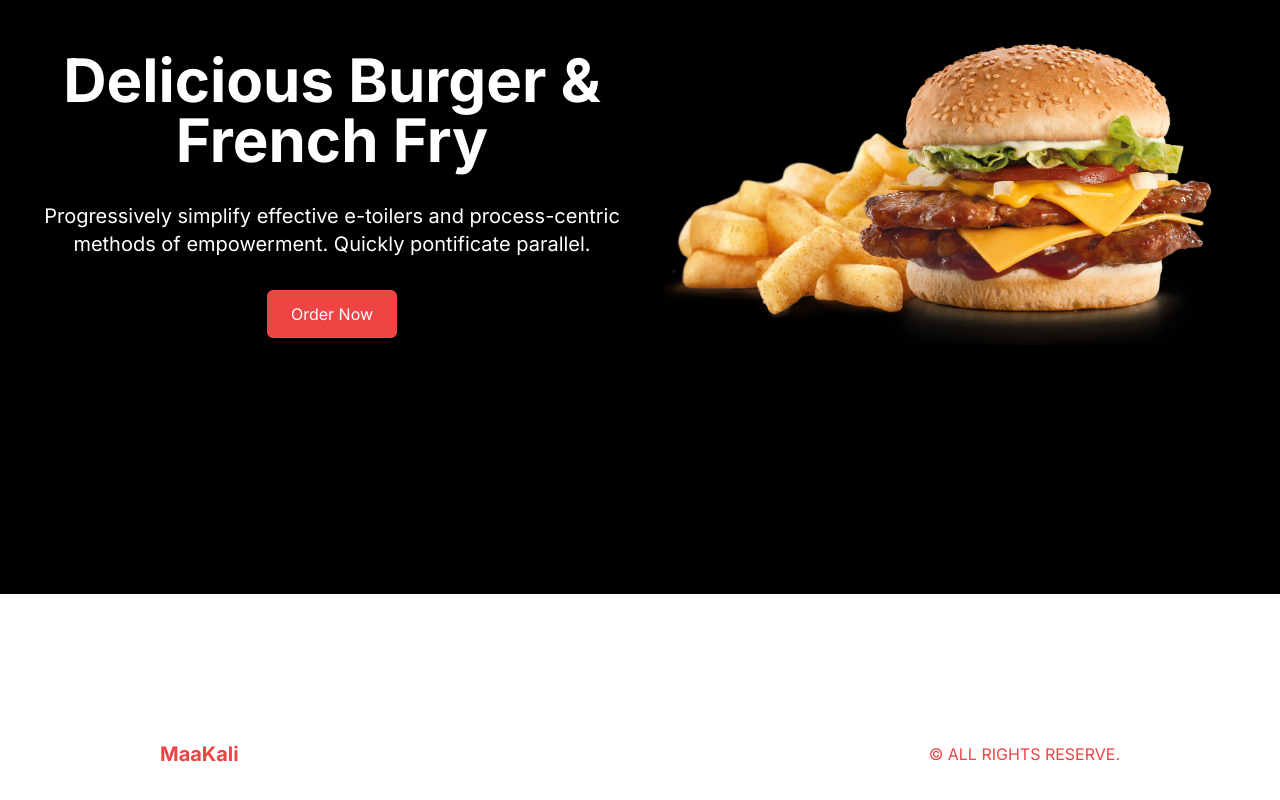
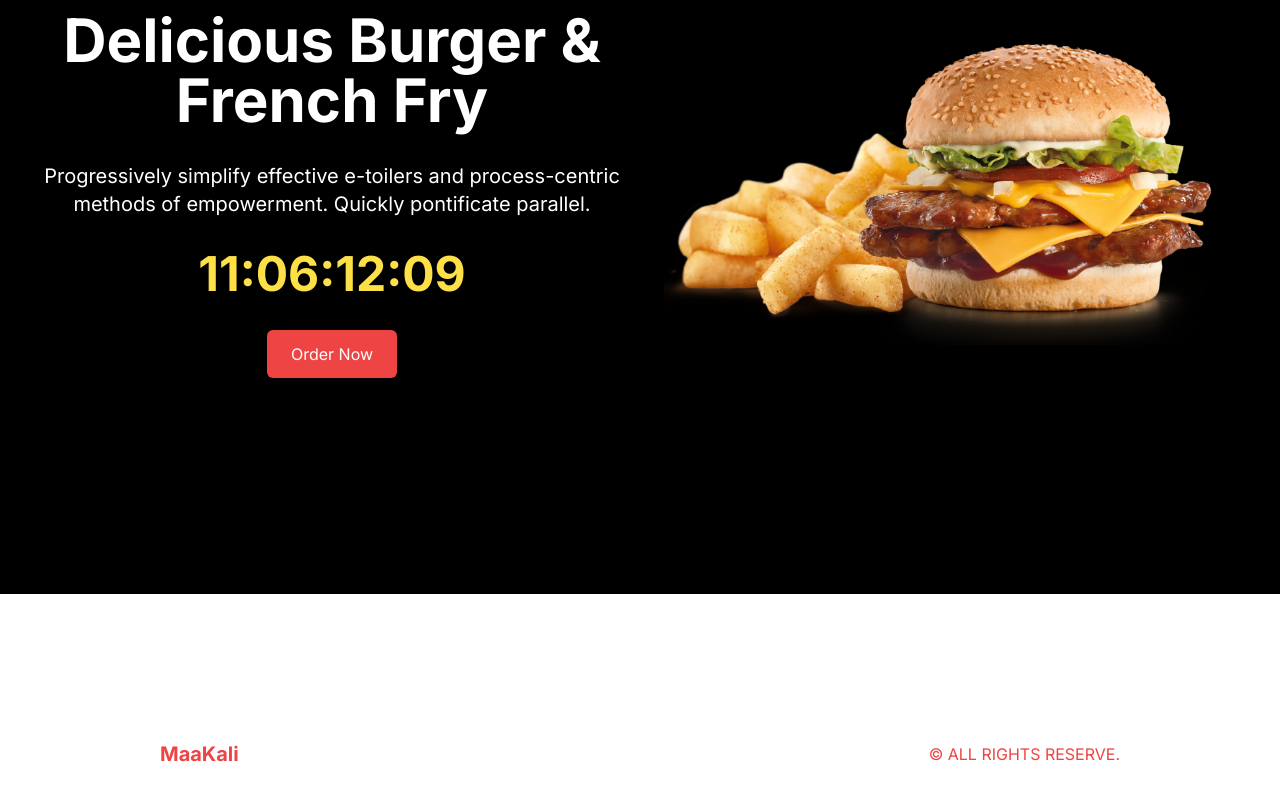
Before and after one commit to Svmpankaj/Restaurant-Food-Delivery-App, a Next.js app: page / in a window 1280 px wide. Shown: the part 1726-2526 px from the top of the page. Built offline with nearby package versions, Linux system fonts and the light colour scheme.

Commit message:
adding countdown at offer

```diff
--- a/package.json
+++ b/package.json
@@ -18,6 +18,7 @@
     "next": "13.4.12",
     "postcss": "8.4.27",
     "react": "18.2.0",
+    "react-countdown": "^2.3.5",
     "react-dom": "18.2.0",
     "tailwindcss": "3.3.3",
     "typescript": "5.1.6"
--- /dev/null
+++ b/src/components/CountDown.tsx
@@ -0,0 +1,16 @@
+"use client";
+import React from "react";
+import Countdown from "react-countdown";
+
+const endingDate = new Date("2023-09-05");
+
+const CountDown = () => {
+  return (
+    <Countdown
+      className="font-bold text-5xl text-yellow-300"
+      date={endingDate}
+    />
+  );
+};
+
+export default CountDown;
--- a/src/components/Offer.tsx
+++ b/src/components/Offer.tsx
@@ -1,5 +1,6 @@
 import Image from "next/image";
 import React from "react";
+import CountDown from "./CountDown";
 
 const Offer = () => {
   return (
@@ -13,6 +14,7 @@ const Offer = () => {
           Progressively simplify effective e-toilers and process-centric methods
           of empowerment. Quickly pontificate parallel.
         </p>
+        <CountDown />
         <button className="bg-red-500 text-white rounded-md py-3 px-6">
           Order Now
         </button>
```
Also changed, not shown: 1 other file (tests, documents, lock files or other folders).
